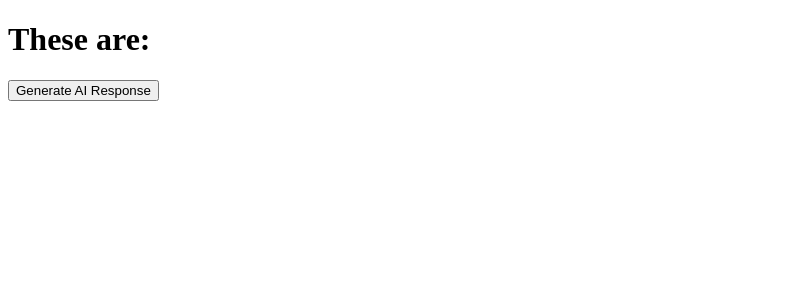
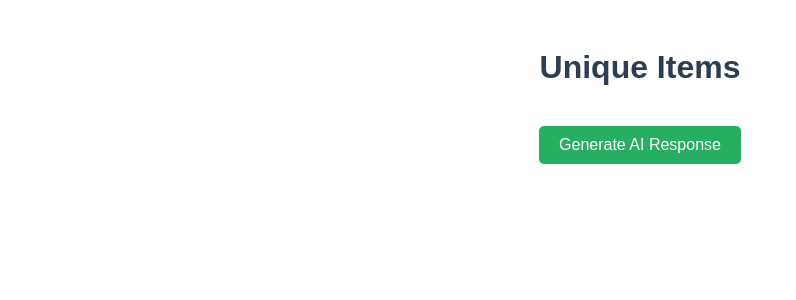
Before and after one commit to Shahed4/greenscan, a Next.js app: page /image-processing/gen-ai in a window 1280 px wide. Shown: the top 300 px of the page, without its empty margins (0-796 px from the left). Built offline with nearby package versions, Linux system fonts and the light colour scheme.

Commit message:
Produced Formatted GenAI Response & Tweaked a Little CSS

```diff
--- a/package.json
+++ b/package.json
@@ -12,6 +12,7 @@
     "@auth0/nextjs-auth0": "^3.5.0",
     "@tensorflow-models/coco-ssd": "^2.2.3",
     "@tensorflow/tfjs": "^4.22.0",
+    "jsonlint-mod": "^1.7.6",
     "lodash": "^4.17.21",
     "next": "15.0.3",
     "openai": "^4.71.1",
--- /dev/null
+++ b/src/app/image-processing/gen-ai/gen-ai.module.css
@@ -0,0 +1,97 @@
+/* gen-ai.module.css */
+
+.container {
+    padding: 20px;
+    max-width: 800px;
+    margin: 0 auto;
+    font-family: Arial, sans-serif;
+  }
+
+  .heading {
+    font-size: 2rem;
+    color: #2c3e50;
+    text-align: center;
+    margin-bottom: 20px;
+  }
+
+  .itemList {
+    list-style: none;
+    padding: 0;
+    display: flex;
+    justify-content: center;
+    gap: 10px;
+  }
+
+  .item {
+    background-color: #3498db;
+    color: #ffffff;
+    padding: 8px 15px;
+    border-radius: 5px;
+    font-size: 1rem;
+  }
+
+  .button {
+    display: block;
+    margin: 20px auto;
+    padding: 10px 20px;
+    font-size: 1rem;
+    background-color: #27ae60;
+    color: #ffffff;
+    border: none;
+    border-radius: 5px;
+    cursor: pointer;
+    transition: background-color 0.3s ease;
+  }
+
+  .button:disabled {
+    background-color: #95a5a6;
+    cursor: not-allowed;
+  }
+
+  .button:hover:enabled {
+    background-color: #2ecc71;
+  }
+
+  .loading {
+    text-align: center;
+    color: #e67e22;
+    font-size: 1.2rem;
+  }
+
+  .responseContainer {
+    margin-top: 20px;
+  }
+
+  .responseHeading {
+    font-size: 1.8rem;
+    color: #34495e;
+    text-align: center;
+  }
+
+  .responseItem {
+    margin: 15px 0;
+    padding: 15px;
+    border: 1px solid #bdc3c7;
+    border-radius: 8px;
+    background-color: #f9f9f9;
+  }
+
+  .itemName {
+    font-size: 1.5rem;
+    color: #2980b9;
+  }
+
+  .suggestionList {
+    list-style: none;
+    padding: 0;
+    margin: 10px 0;
+  }
+
+  .suggestion {
+    margin: 8px 0;
+  }
+
+  .suggestionTitle {
+    color: #16a085;
+    font-weight: bold;
+  }
--- a/src/app/image-processing/gen-ai/page.js
+++ b/src/app/image-processing/gen-ai/page.js
@@ -1,16 +1,36 @@
 "use client";
 import React, { useState } from "react";
+import styles from "./gen-ai.module.css";
 
 export default function GenAi() {
-  const [response, setResponse] = useState("");
+  const [response, setResponse] = useState(null);
   const [isLoading, setIsLoading] = useState(false);
 
-  // Replace `uniqueDisplayNames` with your imported value
-  const { uniqueDisplayNames } = require("../../../../utils/render-predictions");
+  const {
+    uniqueDisplayNames,
+  } = require("../../../../utils/render-predictions");
 
   const handleGenerateResponse = async () => {
     setIsLoading(true);
-    const prompt = `What are some sustainable ways to use the following items: ${uniqueDisplayNames.join(", ")}`;
+    const prompt = `You are a creative sustainability assistant focused on providing eco-friendly solutions to help users reduce their carbon footprint and minimize waste. Suggest practical, innovative, and resourceful ways to sustainably reuse common household items, encouraging habits that promote environmental consciousness. Your responses should prioritize simplicity and cost-effectiveness, making sustainable practices accessible for people at all levels of experience.
+
+Please respond in strict JSON format without any additional text, comments, or code blocks. Use this exact structure:
+
+{
+  "items": [
+    {
+      "name": "Item Name",
+      "suggestions": [
+        { "title": "Suggestion Title 1", "description": "Detailed description of suggestion 1" },
+        { "title": "Suggestion Title 2", "description": "Detailed description of suggestion 2" }
+      ]
+    }
+  ]
+}
+
+Order each list with biodegradable items at the top, followed by other items ranked by sustainable impact and environmental benefit. Respond in this exact JSON format for each item in the following list: ${uniqueDisplayNames.join(
+      ", "
+    )}`;
 
     try {
       const res = await fetch("/api/openai-response", {
@@ -22,28 +42,53 @@ export default function GenAi() {
       });
 
       const data = await res.json();
-      setResponse(data.text);
-      console.log("Passed");
+      setResponse(JSON.parse(data.text));
     } catch (error) {
-      console.error("Error fetching response:", error);
+      console.error("Error fetching or parsing response:", error);
+      setResponse(null);
     } finally {
       setIsLoading(false);
     }
   };
 
   return (
-    <div>
-      <h1>These are:</h1>
-      <ul>
+    <div className={styles.container}>
+      <h1 className={styles.heading}>Unique Items</h1>
+      <ul className={styles.itemList}>
         {uniqueDisplayNames.map((name, index) => (
-          <li key={index}>{name}</li>
+          <li key={index} className={styles.item}>
+            {name}
+          </li>
         ))}
       </ul>
-      <button onClick={handleGenerateResponse} disabled={isLoading}>
+      <button
+        className={styles.button}
+        onClick={handleGenerateResponse}
+        disabled={isLoading}
+      >
         Generate AI Response
       </button>
-      {isLoading && <p>Loading...</p>}
-      {response && <p>AI Response: {response}</p>}
+      {isLoading && <p className={styles.loading}>Loading...</p>}
+      {response && (
+        <div className={styles.responseContainer}>
+          <h2 className={styles.responseHeading}>AI Response</h2>
+          {response.items.map((item, index) => (
+            <div key={index} className={styles.responseItem}>
+              <h3 className={styles.itemName}>{item.name}</h3>
+              <ul className={styles.suggestionList}>
+                {item.suggestions.map((suggestion, idx) => (
+                  <li key={idx} className={styles.suggestion}>
+                    <strong className={styles.suggestionTitle}>
+                      {suggestion.title}:
+                    </strong>{" "}
+                    {suggestion.description}
+                  </li>
+                ))}
+              </ul>
+            </div>
+          ))}
+        </div>
+      )}
     </div>
   );
 }
--- a/src/pages/api/openai-response.js
+++ b/src/pages/api/openai-response.js
@@ -18,7 +18,7 @@ export default async function handler(req, res) {
       messages: [
         { role: "user", content: prompt },
       ],
-      max_tokens: 100,
+      max_tokens: 1000,
     });
     res.status(200).json({ text: completion.choices[0].message.content.trim() });
   } catch (error) {
--- a/utils/render-predictions.js
+++ b/utils/render-predictions.js
@@ -20,9 +20,11 @@ export const renderPredictions = (predictions, ctx) => {
     const isNotPerson = prediction.class !== "person";
 
     // Add to uniqueDisplayNames only if adding is allowed
+    if(isNotPerson){
     if (addingAllowed && !uniqueDisplayNames.includes(prediction.class)) {
       uniqueDisplayNames.push(prediction.class);
     }
+  }
 
     // Draw bounding box
     ctx.strokeStyle = isPerson ? "#FF0000" : "#00FFFF";
```
Also changed, not shown: 1 other file (tests, documents, lock files or other folders).
